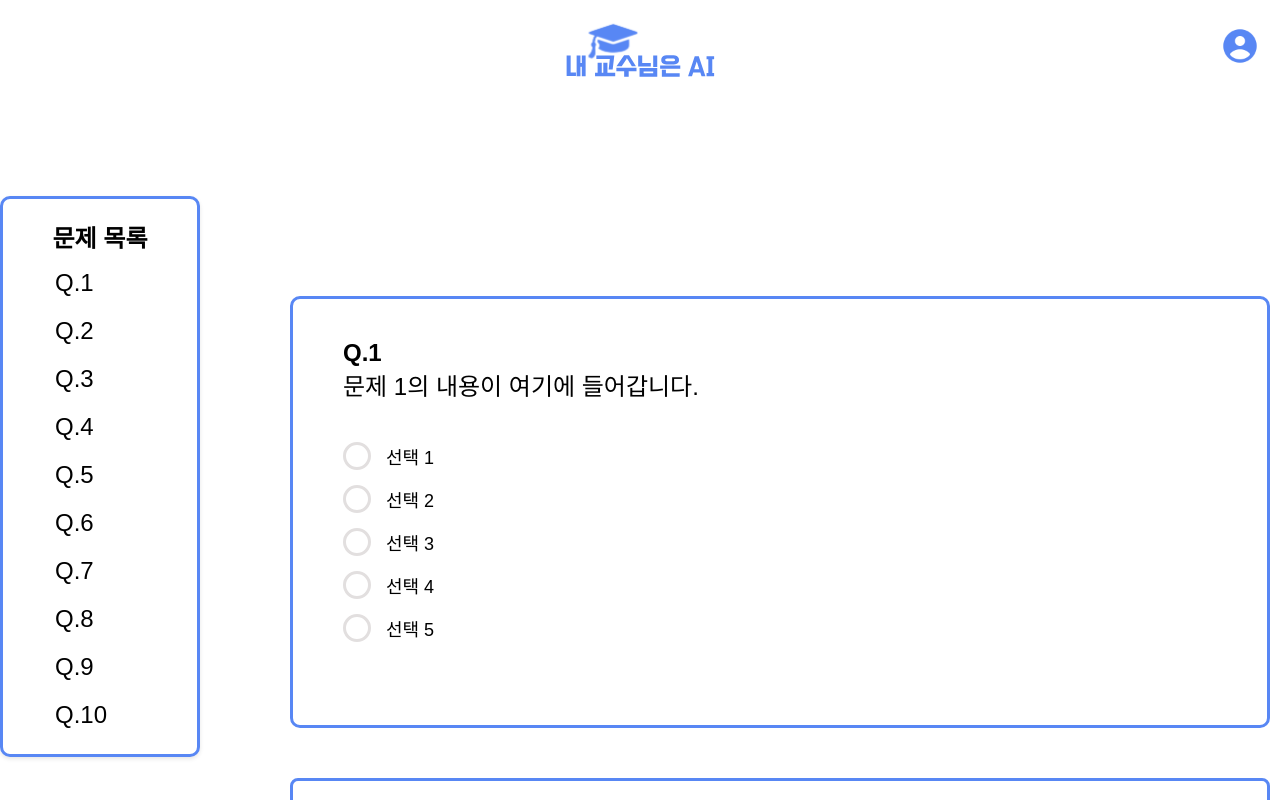
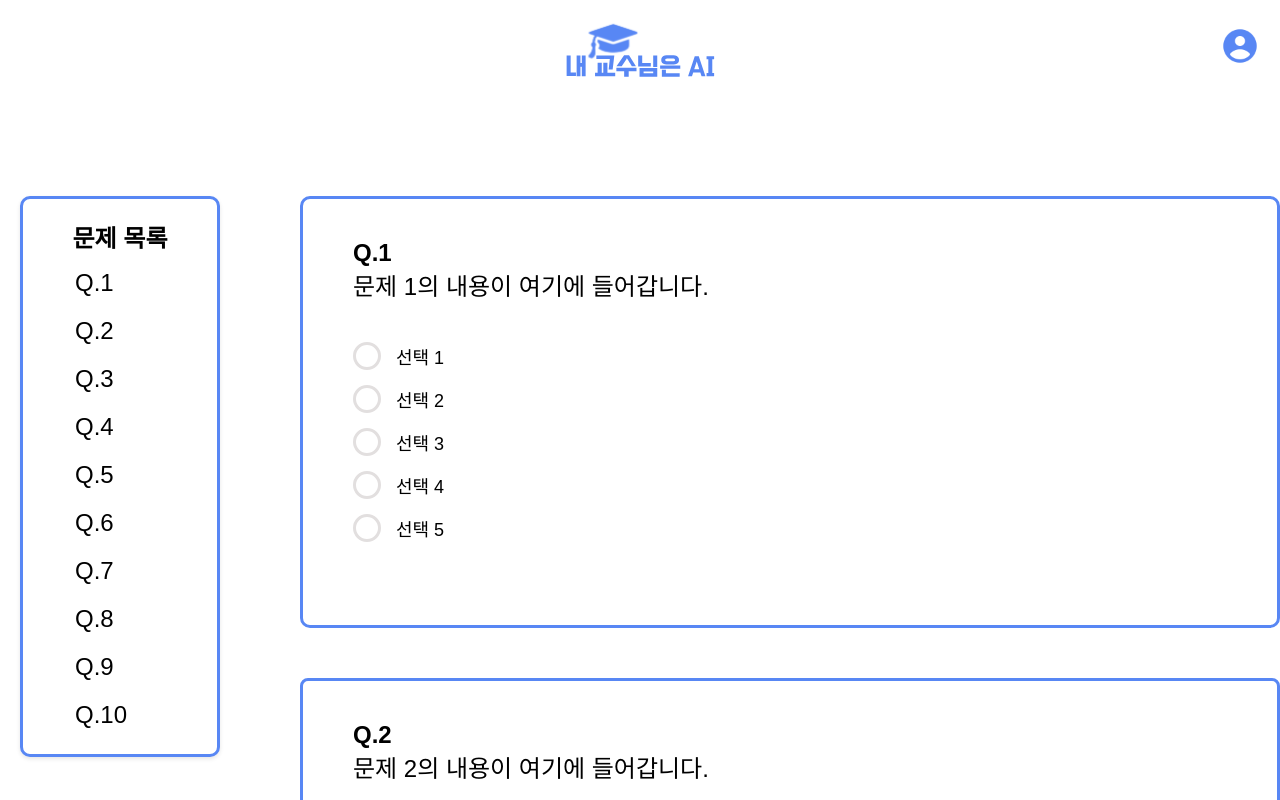
Before and after one commit to 2024-Winter-BootCamp-TeamF/Frontend, a React (Create React App) app: page /practice in a window 1280 px wide. Shown: the top 800 px of the page. Built offline with nearby package versions, Linux system fonts and the light colour scheme; a web font is replaced by a local one.

Commit message:
design) 연습문제 페이지 문제목록 스크롤 수정

```diff
--- a/src/pages/NotePage/WrongProblemList.jsx
+++ b/src/pages/NotePage/WrongProblemList.jsx
@@ -77,11 +77,8 @@ const ReadOnlyWrapper = styled.div`
 const SubjectiveWrapper = styled.div`
   margin-bottom: 50px;
   margin-right: 30px;
-<<<<<<< Updated upstream
   margin-top: ${(props) => (props.isFirst ? "100px" : "0")};
 
-=======
->>>>>>> Stashed changes
   @media screen and (max-width: 1200px) {
     margin-right: 20px;
   }
--- a/src/pages/PracticePage/ProblemContent.jsx
+++ b/src/pages/PracticePage/ProblemContent.jsx
@@ -9,7 +9,6 @@ import Footer from "../../components/Footer";
 import SolveButton from "../../components/SolveButton";
 import { useNavigate } from "react-router-dom";
 
-// 문제 타입 상수 정의
 const PROBLEM_TYPES = {
   MULTIPLE_CHOICE: "multiple_choice",
   SHORT_ANSWER: "short_answer",
@@ -17,33 +16,22 @@ const PROBLEM_TYPES = {
 
 const ProblemContent = ({ problems, onButtonClick, readOnly }) => {
   const navigate = useNavigate();
-
-  // 풀린 문제들의 ID를 저장하는 상태
   const [solvedProblems, setSolvedProblems] = useState(new Set());
   const [doubleClickedProblems, setDoubleClickedProblems] = useState(new Set());
-
-  // 문제 해결 결과 상태 정의
   const [results, setResults] = useState(
     problems.map((problem) => ({
       id: problem.id,
-      number: problem.id, // 문제 번호
-      isCorrect: false, // 초기값은 false
+      number: problem.id,
+      isCorrect: false,
     }))
   );
 
-  // 문제가 풀렸을 때 호출되는 핸들러
   const handleProblemSolved = (
     problemId,
     isSolved,
     isDoubleClicked,
     selectedAnswer
   ) => {
-    // 문제 ID, 정답 여부, 더블클릭 상태, 선택한 정답 또는 입력한 답안 처리
-    console.log(
-      `문제 ID: ${problemId}, 정답 여부: ${isSolved}, 더블클릭 상태: ${isDoubleClicked}, 답안: ${selectedAnswer}`
-    );
-
-    // 풀이 상태 업데이트
     setSolvedProblems((prev) => {
       const newSolved = new Set(prev);
       if (isSolved) {
@@ -54,12 +42,10 @@ const ProblemContent = ({ problems, onButtonClick, readOnly }) => {
       return newSolved;
     });
 
-    // 더블클릭 상태 업데이트
     setDoubleClickedProblems((prev) => {
       const newDoubleClicked = new Set(prev);
       if (isDoubleClicked) {
         newDoubleClicked.add(problemId);
-        // 더블클릭된 경우 solved 상태는 false로
         setSolvedProblems((prev) => {
           const newSolved = new Set(prev);
           newSolved.delete(problemId);
@@ -71,20 +57,13 @@ const ProblemContent = ({ problems, onButtonClick, readOnly }) => {
       return newDoubleClicked;
     });
 
-    const updatedResults = results.map((result) => {
-      if (result.id === problemId) {
-        return {
-          ...result,
-          isCorrect: isSolved, // 정답 여부 업데이트
-        };
-      }
-      return result;
-    });
-
-    setResults(updatedResults);
+    setResults((prev) =>
+      prev.map((result) =>
+        result.id === problemId ? { ...result, isCorrect: isSolved } : result
+      )
+    );
   };
 
-  // 모든 문제가 풀렸는지 확인하는 함수
   const areAllProblemsAnswered = () => {
     return problems.every(
       (problem) =>
@@ -92,18 +71,14 @@ const ProblemContent = ({ problems, onButtonClick, readOnly }) => {
     );
   };
 
-  // 버튼 클릭 핸들러
   const handleButtonClick = () => {
     if (!areAllProblemsAnswered()) {
       alert("모든 문제를 작성하세요.");
       return;
     }
-
-    // CheckCompletePage로 이동
     navigate("/Checkcomplete");
   };
 
-  // problems 배열에 isSolved 속성을 추가
   const problemsWithStatus = problems.map((problem) => ({
     ...problem,
     isSolved: solvedProblems.has(problem.id),
@@ -138,7 +113,9 @@ const ProblemContent = ({ problems, onButtonClick, readOnly }) => {
       <Header />
       <MainContent>
         <Container>
-          <ProblemList problems={problemsWithStatus} />
+          <SidebarWrapper>
+            <ProblemList problems={problemsWithStatus} />
+          </SidebarWrapper>
           <ContentWrapper>
             <ProblemDetail>
               {problems.map((problem) => (
@@ -169,31 +146,39 @@ const MainContent = styled.main`
   flex: 1;
   display: flex;
   flex-direction: column;
+  margin-top: 100px;
 `;
 
 const Container = styled.div`
   display: flex;
-  margin-top: 100px;
   flex: 1;
+  position: relative;
+  max-width: 1400px;
+  margin: 0 auto;
+  padding: 0 20px;
+`;
+
+const SidebarWrapper = styled.div`
+  width: 200px;
+  margin-right: 80px;
 `;
 
 const ContentWrapper = styled.div`
+  flex: 1;
   display: flex;
   flex-direction: column;
-  flex: 1;
-  padding-left: 80px;
-  margin-top: 100px;
   align-items: center;
+  padding-bottom: 50px;
 `;
 
 const ProblemDetail = styled.div`
   display: flex;
   flex-direction: column;
   width: 100%;
+  gap: 50px;
 `;
 
 const ProblemItem = styled.div`
-  margin-bottom: 50px;
   display: flex;
   justify-content: center;
 `;
@@ -204,7 +189,6 @@ const ButtonWrapper = styled.div`
   margin: 50px 0;
 `;
 
-// PropTypes 정의
 ProblemContent.propTypes = {
   problems: PropTypes.arrayOf(
     PropTypes.shape({
--- a/src/pages/PracticePage/ProblemList.jsx
+++ b/src/pages/PracticePage/ProblemList.jsx
@@ -60,25 +60,24 @@ ProblemList.propTypes = {
 };
 
 const Container = styled.div`
-  display: flex;
+  position: relative;
   min-width: 200px;
+  height: 95.2%;
 `;
 
 const ProblemListContainer = styled.div`
-  position: fixed;
+  position: sticky;
+  top: 100px; // Header 높이만큼 여백
   width: 200px;
-  height: auto; // 문제 수에 따라 자동 조정
+  height: auto;
+  max-height: calc(100vh - 200px); // viewport 높이에서 상하 여백 제외
   background-color: ${COLORS.BACKGROUND};
   border: 3px solid ${COLORS.PRIMARY};
   box-sizing: border-box;
   border-radius: 10px;
   box-shadow: 0 2px 4px rgba(0, 0, 0, 0.1);
-  z-index: 1000;
-  padding: 20px 0 20px 0;
-
-  @media screen and (max-width: 1200px) {
-    left: 50px;
-  }
+  padding: 20px 0;
+  overflow-y: auto;
 
   @media screen and (max-width: 1024px) {
     position: static;
```
